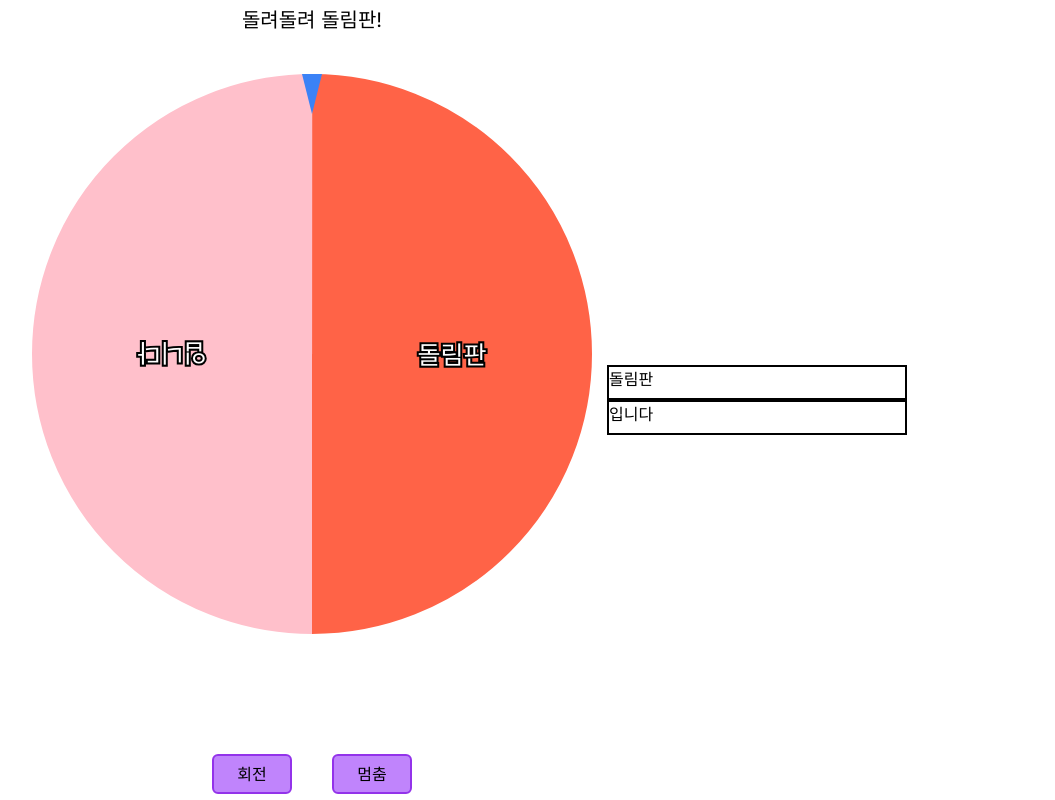
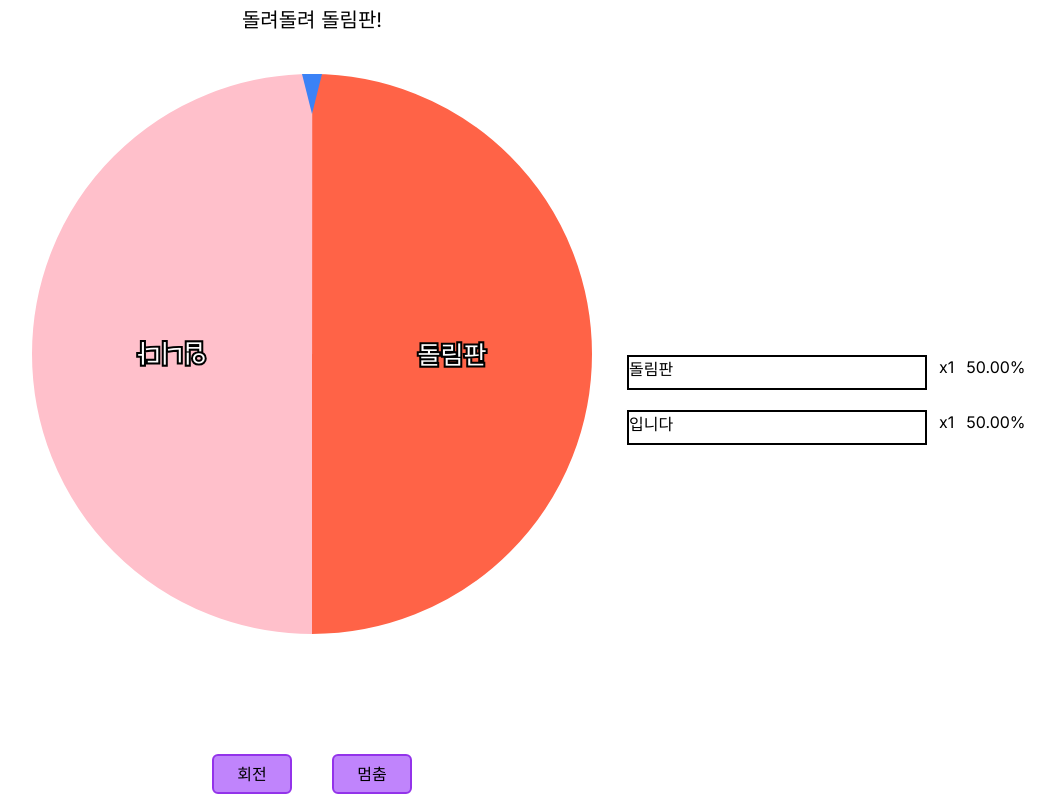
Before and after one commit to loevray/loevray-s-lab, a Next.js app: page / in a window 1280 px wide. Shown: the whole page, without its empty margins (33-1088 px from the left). Built offline with nearby package versions, Linux system fonts and the light colour scheme.

Commit message:
Feat: add sector totalRatio state

```diff
--- a/src/app/page.tsx
+++ b/src/app/page.tsx
@@ -33,9 +33,7 @@ const Home = () => {
         </div>
       </section>
       <section className="w-1/2">
-        <article className="flex flex-col gap-5">
-          <SpinWheelTextList />
-        </article>
+        <SpinWheelTextList />
       </section>
     </main>
   );
--- a/src/app/store/useSpinwheelStore.tsx
+++ b/src/app/store/useSpinwheelStore.tsx
@@ -28,6 +28,7 @@ type AddSectorType = (prevId: string) => void;
 type DeleteSectorType = (deleteId: string) => void;
 const useSpinwheelStore = create<{
   sectorData: SectorData[];
+  totalRatio: number;
   updateSectorText: UpdateSectorTextType;
   addSector: AddSectorType;
   deleteSector: DeleteSectorType;
@@ -46,6 +47,7 @@ const useSpinwheelStore = create<{
       style: { backgroundColor: "pink" },
     },
   ]),
+  totalRatio: 2,
   updateSectorText: (id, text) =>
     set((state) => ({
       sectorData: state.sectorData.map((sector) =>
@@ -63,13 +65,19 @@ const useSpinwheelStore = create<{
         style: { backgroundColor: "green" }, //이부분은 컬러팔레트에서 가져오게
       };
       newSectorData.splice(prevIndex + 1, 0, newSector);
-      return { sectorData: calculateAccRatio(newSectorData) };
+      return {
+        sectorData: calculateAccRatio(newSectorData),
+        totalRatio: state.totalRatio + 1,
+      };
     }),
   deleteSector: (deleteId) =>
     set((state) => ({
       sectorData: calculateAccRatio(
         state.sectorData.filter(({ id }) => id !== deleteId)
       ),
+      totalRatio:
+        state.totalRatio -
+        (state.sectorData.find(({ id }) => id === deleteId)?.ratio ?? 0),
     })),
 }));
 
--- a/src/app/ui/main/EditableDiv.tsx
+++ b/src/app/ui/main/EditableDiv.tsx
@@ -18,7 +18,7 @@ const EditableDiv = ({ text, onInput, onKeyDown }: EdtiableDiv) => {
 
   return (
     <div
-      className="w-[300px] h-[35px] border-solid border-black border-2"
+      className="w-[300px] h-[35px] border-solid border-black border-2 flex-shrink-0"
       onInput={(e: React.ChangeEvent<HTMLDivElement>) => {
         onInput(e.target.textContent || "");
         divRef.current && (divRef.current.textContent = e.target.textContent);
--- a/src/app/ui/main/SpinWheelTextList.tsx
+++ b/src/app/ui/main/SpinWheelTextList.tsx
@@ -1,5 +1,4 @@
 "use client";
-
 import useSpinwheelStore from "../../store/useSpinwheelStore";
 import EditableDiv from "./EditableDiv";
 
@@ -7,7 +6,7 @@ export type KeyEventWithChangeEventType = React.KeyboardEvent &
   React.ChangeEvent<HTMLDivElement>;
 
 const SpinWheelTextList = () => {
-  const { sectorData, updateSectorText, addSector, deleteSector } =
+  const { sectorData, totalRatio, updateSectorText, addSector, deleteSector } =
     useSpinwheelStore();
 
   const onKeyDown = (e: KeyEventWithChangeEventType, id: string) => {
@@ -16,29 +15,34 @@ const SpinWheelTextList = () => {
       addSector(id);
       //microtask queue로 임시로 옮겨서 사용...업데이트된 상태 반영이 바로 안되기 때문
       setTimeout(() => {
-        const nextNode = e.target.nextElementSibling;
+        const nextNode = (e.target.parentNode as HTMLDivElement)
+          .nextElementSibling?.firstChild;
         (nextNode as HTMLDivElement).focus();
       }, 0);
     }
     if (e.key === "Backspace") {
       if (sectorData.length <= 2 || e.target.textContent !== "") return;
       deleteSector(id);
-      const prevNode = e.target.previousElementSibling;
+      const prevNode = (e.target.parentNode as HTMLDivElement)
+        .previousElementSibling?.firstChild;
       (prevNode as HTMLDivElement).focus();
     }
   };
 
   return (
-    <div>
-      {sectorData.map(({ id, text }) => (
-        <EditableDiv
-          text={text}
-          key={id}
-          onInput={(text: string) => updateSectorText(id, text)}
-          onKeyDown={(e: KeyEventWithChangeEventType) => onKeyDown(e, id)}
-        />
+    <article className="flex flex-col gap-5 max-h-[50vh] overflow-y-scroll w-max p-5">
+      {sectorData.map(({ id, text, ratio }) => (
+        <div key={id} className="flex gap-3">
+          <EditableDiv
+            text={text}
+            onInput={(text: string) => updateSectorText(id, text)}
+            onKeyDown={(e: KeyEventWithChangeEventType) => onKeyDown(e, id)}
+          />
+          <div>{`x${ratio}`}</div>
+          <div>{`${((ratio / totalRatio) * 100).toFixed(2)}%`}</div>
+        </div>
       ))}
-    </div>
+    </article>
   );
 };
 
```
